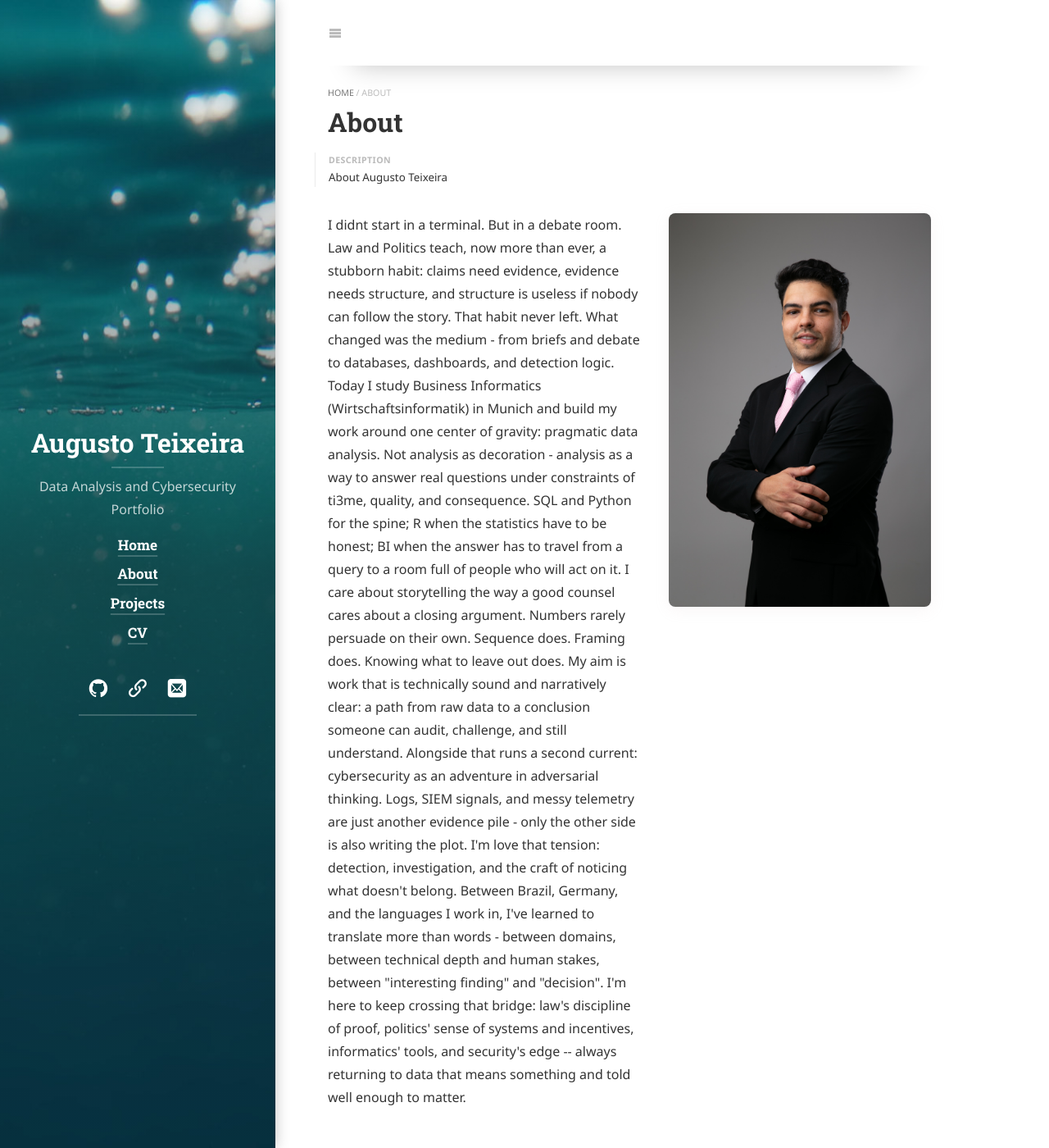
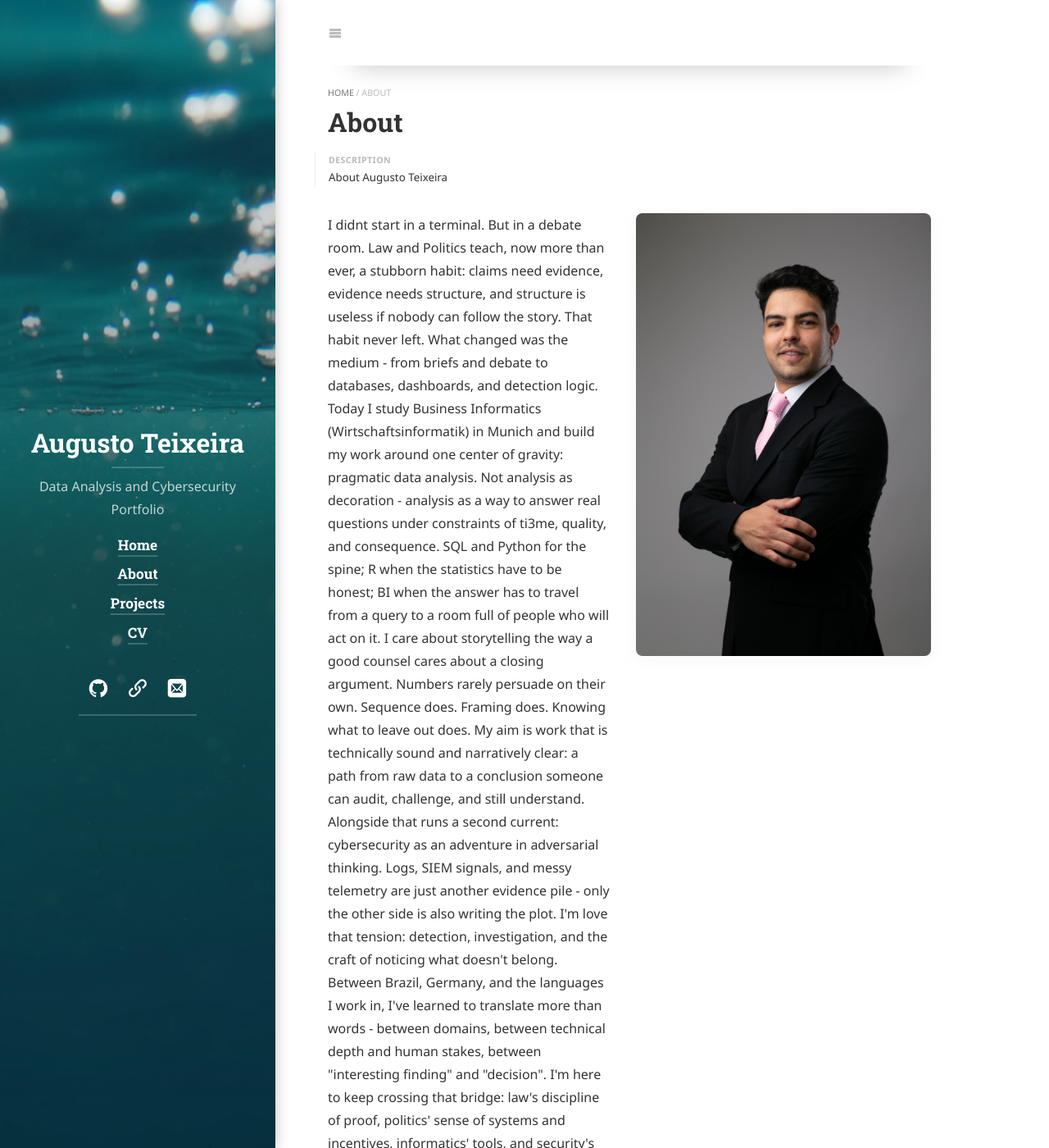
Before and after one commit to a-teixeira/a-teixeira.github.io, a Jekyll site: the page built from about.md, in a window 1280 px wide and 1400 px high. Shown: the whole window at 82% size. Built offline with Jekyll 4.4.1, drawn with Linux system fonts in a browser that asks for light colours; cached includes are drawn as plain includes; nearby versions of some CDN libraries; some web fonts are replaced; library files that are not in the unit come from our copies.

Commit message:
photo size in about

```diff
--- a/_sass/my-style.scss
+++ b/_sass/my-style.scss
@@ -19,7 +19,7 @@
 
 .about-split__img {
   display: block;
-  width: 320px;      /* ← main size control (try 180–280) */
+  width: 360px;      /* ← main size control (try 180–280) */
   max-width: 100%;
   height: auto;
   border-radius: 8px; /* use 50% for a circle */
```
